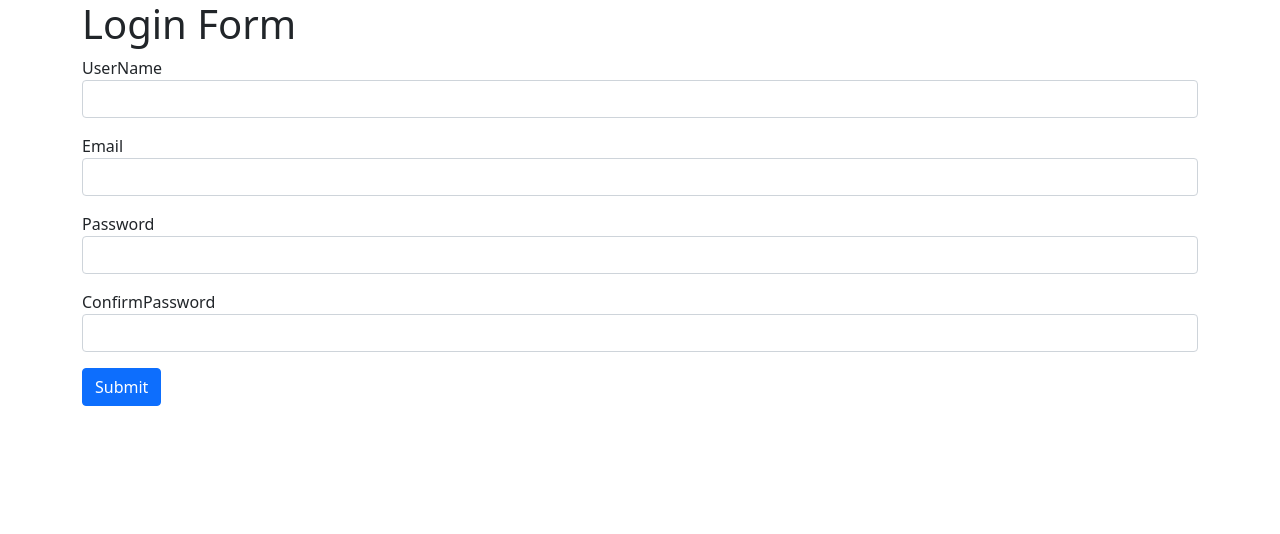
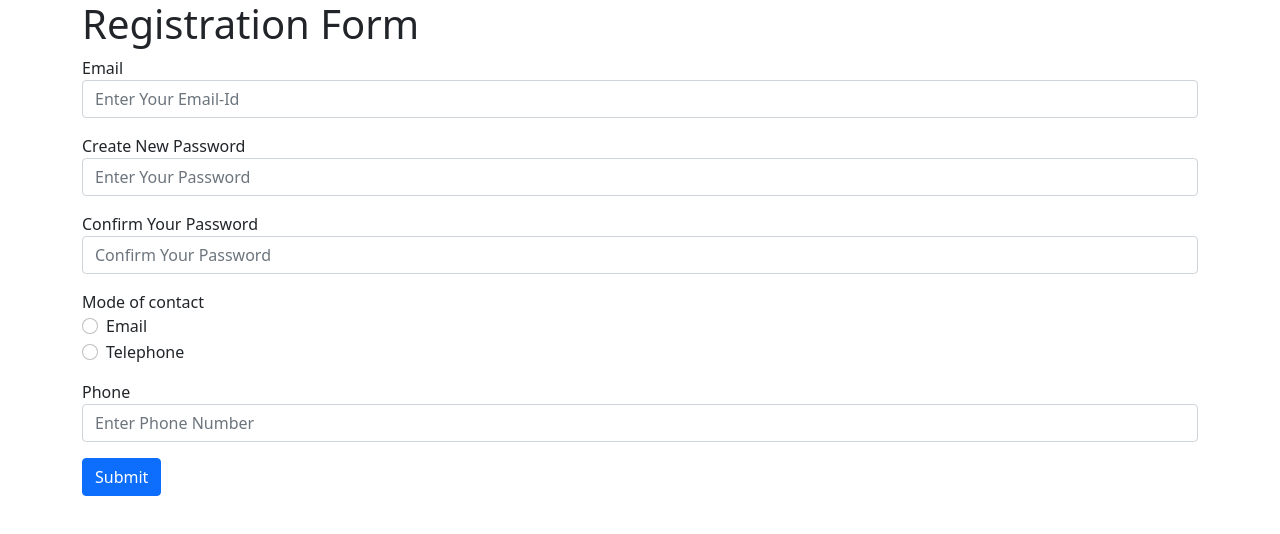
Before and after one commit to AnushkaNemishte/react-formik, a React (Create React App) app: page / in a window 1280 px wide. Shown: the top 534 px of the page. Built offline with nearby package versions, Linux system fonts and the light colour scheme.

Commit message:
Registration Form

```diff
--- a/src/App.js
+++ b/src/App.js
@@ -1,14 +1,14 @@
 import React from 'react';
 
 import "./App.css"
-import LoginForm from './Forms/LoginForm';
+//import LoginForm from './Forms/LoginForm';
+import Registration from './Forms/Registration';
 
 function App() {
   return (
    <>
-
-  <LoginForm/>
-
+  {/* <LoginForm/> */}
+  <Registration/>
    </>
   );
 }
--- /dev/null
+++ b/src/Forms/Registration.js
@@ -0,0 +1,94 @@
+import { Form, Formik } from 'formik';
+import React from 'react';
+import * as Yup from "yup";
+import { Button } from "react-bootstrap";
+import FormikControls from '../Formik-Controls/FormikControls';
+function Registration() {
+    const options = [
+        { key: "Email", value: "emailmoc" },
+        { key: "Telephone", value: "telephonemoc" },
+    ];
+    const initialValue = {
+        email: "",
+        password: "",
+        confirmpassword: "",
+        modeofcontact: "",
+        phone: ""
+    }
+    const validationSchema = Yup.object({
+        email: Yup.string().email("Invalid email format").required("Email id is required"),
+        password: Yup.string().required("Password is required"),
+        confirmpassword: Yup.string()
+            .oneOf([Yup.ref('password'), null], 'Password must match')
+            .required("Confirm password is required"),
+        modeofcontact: Yup.string().required("Mode of Contact is required"),
+        phone: Yup.string().when('modeofcontact', {
+            is: "telephonemoc",
+            then: () => Yup.string().required("Required")
+            .matches(/^[0-9]+$/, "Phone number must contain only digits")
+            .matches(/^\d{10}$/, "Phone number must be a 10-digit number")
+
+        }),
+    })
+    const onSubmit = (values) => {
+        console.log("Form data", values)
+    }
+    return (
+        <Formik
+            initialValues={initialValue}
+            validationSchema={validationSchema}
+            onSubmit={onSubmit}
+        >
+            {
+                (formikprops) => {
+                    console.log("FormikProps", formikprops)
+                    return (
+                        <div className='container'>
+                            <h1 >Registration Form</h1>
+                            <Form>
+                                <FormikControls
+                                    control="input"
+                                    name="email"
+                                    label="Email"
+                                    type="email"
+                                    placeholder="Enter Your Email-Id"
+                                />
+                                <FormikControls
+                                    control="input"
+                                    name="password"
+                                    label="Create New Password"
+                                    type="password"
+                                    placeholder='Enter Your Password'
+                                />
+                                <FormikControls
+                                    control="input"
+                                    name="confirmpassword"
+                                    label="Confirm Your Password"
+                                    type="password"
+                                    placeholder="Confirm Your Password"
+                                />
+                                <FormikControls
+                                    control="radio"
+                                    name="modeofcontact"
+                                    label="Mode of contact"
+                                    options={options}
+                                />
+                                <FormikControls
+                                    control="input"
+                                    name="phone"
+                                    label="Phone"
+                                    type="text"
+                                    placeholder="Enter Phone Number"
+                                />
+                                <Button variant='primary' type="submit"
+                                >Submit</Button>
+                            </Form>
+                        </div>
+                    )
+                }
+            }
+        </Formik>
+    );
+}
+
+export default Registration;
```
